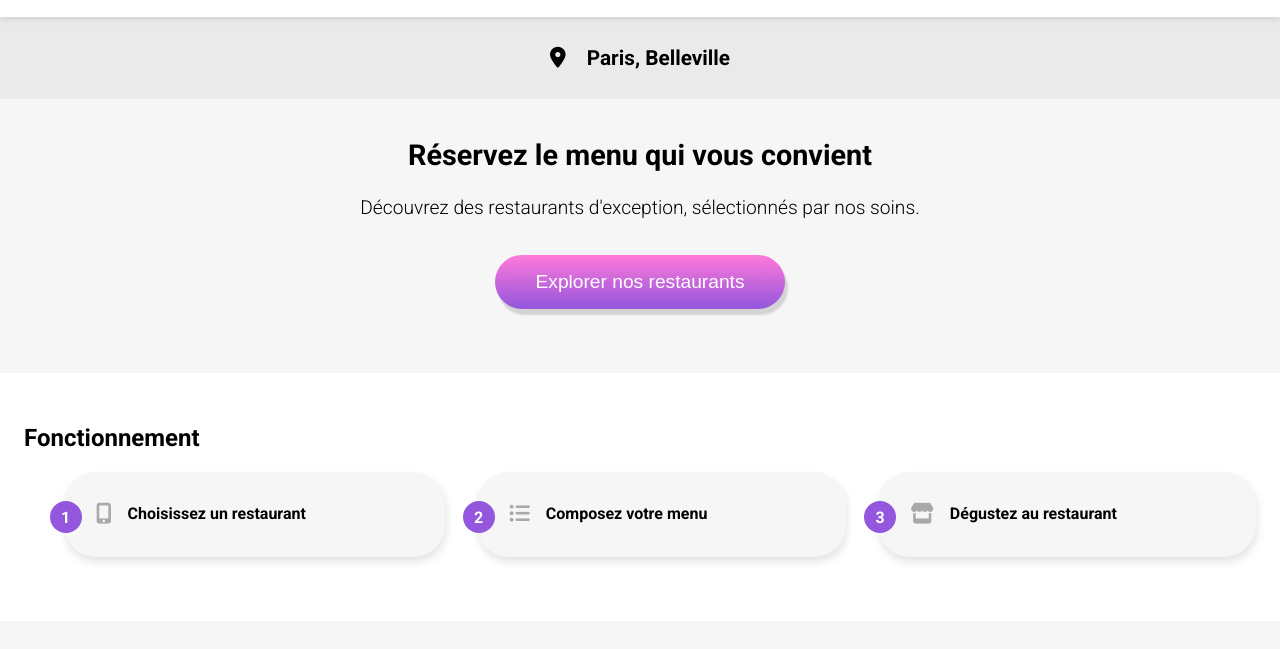
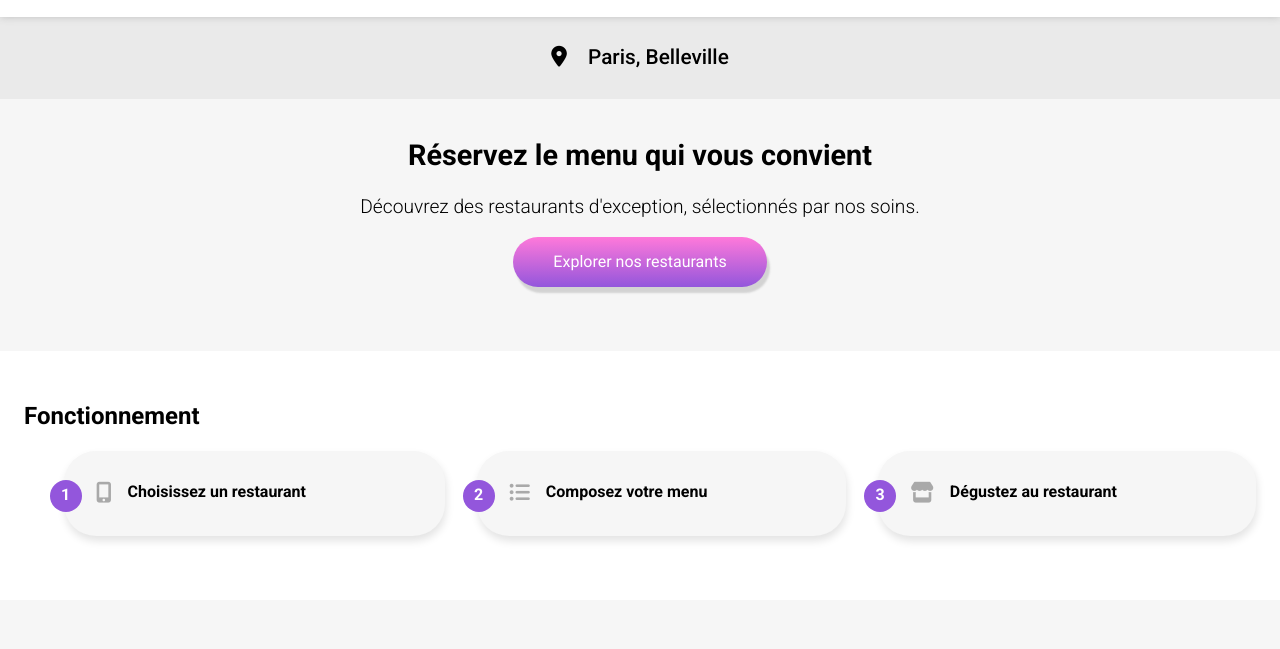
Before and after one commit to Marie0203/Oh-my-food, a website: page index.html in a window 1280 px wide. Shown: the part 61-710 px from the top of the page. Drawn offline with Linux system fonts and the light colour scheme; a web font is replaced by a local one.

Commit message:
ajout du fichier normalize

```diff
--- a/index.html
+++ b/index.html
@@ -5,8 +5,9 @@
     <meta http-equiv="X-UA-Compatible" content="IE=edge">
     <meta name="viewport" content="width=device-width, initial-scale=1.0">
     <title>Oh My Food</title>
-    <link rel="stylesheet" href="https://cdnjs.cloudflare.com/ajax/libs/font-awesome/6.2.1/css/all.min.css" integrity="sha512-MV7K8+y+gLIBoVD59lQIYicR65iaqukzvf/nwasF0nqhPay5w/9lJmVM2hMDcnK1OnMGCdVK+iQrJ7lzPJQd1w==" crossorigin="anonymous" referrerpolicy="no-referrer"/>
+    <link rel="stylesheet" href="https://cdnjs.cloudflare.com/ajax/libs/font-awesome/6.2.1/css/all.min.css" integrity="sha512-MV7K8+y+gLIBoVD59lQIYicR65iaqukzvf/nwasF0nqhPay5w/9lJmVM2hMDcnK1OnMGCdVK+iQrJ7lzPJQd1w==" crossorigin="anonymous" referrerpolicy="no-referrer">
     <link rel="stylesheet" href="./css/style.css">
+    <link rel="stylesheet" href="./css/normalize.css">
 </head>
 
 <body>
--- a/sass/layout/_location.scss
+++ b/sass/layout/_location.scss
@@ -3,7 +3,7 @@
     text-align: center;
     padding: 0.5rem;
     & h3 {
-        font-weight: 400 bold;
+        font-weight: 500;
         font-size: 1.3rem;
     i {
         padding-right: 1rem;
```
Also changed, not shown: menus/resto1.html (+2 -1 lines), menus/resto2.html (+2 -1 lines), menus/resto3.html (+2 -1 lines), menus/resto4.html (+2 -1 lines), css/normalize.css (added), css/style.css.
